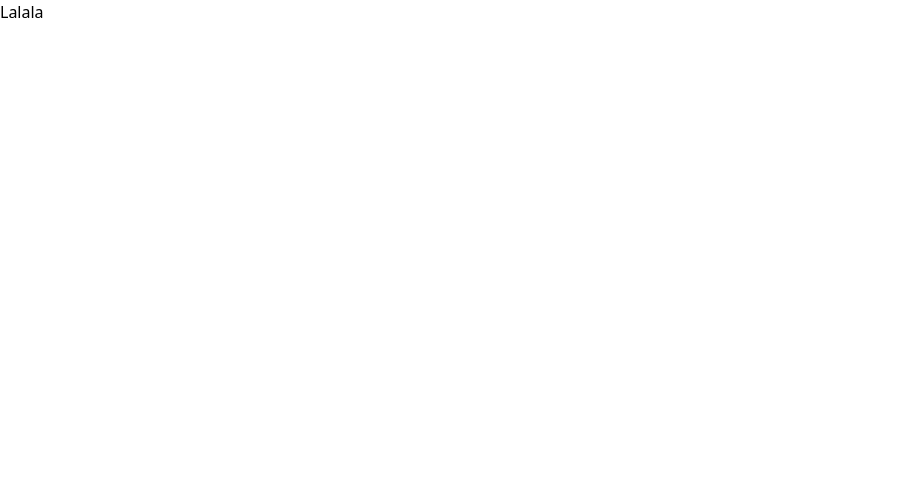
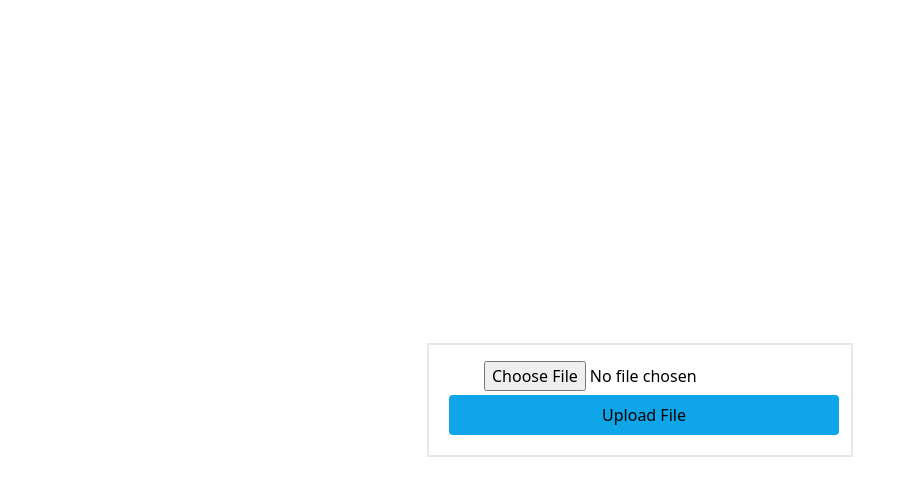
Before and after one commit to marcgj/LAUZHACK23-OpenSystems, a React (Create React App) app in the folder frontend/: page / in a window 1280 px wide. Shown: the top 496 px of the page, without its empty margins (0-915 px from the left). Built offline with nearby package versions, Linux system fonts and the light colour scheme.

Commit message:
send file done

```diff
--- a/frontend/package.json
+++ b/frontend/package.json
@@ -8,6 +8,7 @@
     "@testing-library/user-event": "^13.5.0",
     "react": "^18.2.0",
     "react-dom": "^18.2.0",
+    "react-router-dom": "^6.20.1",
     "react-scripts": "5.0.1",
     "web-vitals": "^2.1.4"
   },
--- a/frontend/src/App.js
+++ b/frontend/src/App.js
@@ -1,7 +1,19 @@
 import "./App.css";
+import "./pages/fileUpload";
+import FileUpload from "./pages/fileUpload";
+import { BrowserRouter, Routes, Route } from "react-router-dom";
 
 function App() {
-  return <div className="App">Lalala</div>;
+  return (
+    <div className="App">
+      <BrowserRouter>
+        <Routes>
+          <Route index path="/" element={<FileUpload />} />
+          <Route path="/chat" element={"WIP"}></Route>
+        </Routes>
+      </BrowserRouter>
+    </div>
+  );
 }
 
 export default App;
--- /dev/null
+++ b/frontend/src/pages/fileUpload.js
@@ -0,0 +1,70 @@
+import React, { useState } from "react";
+import { useNavigate } from "react-router-dom";
+
+export default function FileUpload() {
+  const [file, setFile] = useState();
+  const [isUploading, setIsUploading] = useState(false);
+  const [errorMsg, setErrorMsg] = useState(" ");
+  const navigate = useNavigate();
+
+  function onSubmit(e) {
+    e.preventDefault();
+
+    if (!file) {
+      setErrorMsg("No file selected!");
+      return;
+    }
+
+    setIsUploading(true);
+    const data = new FormData();
+    data.append("file", file);
+
+    fetch("https://localhost/fileupload", {
+      method: "POST",
+      body: data,
+    })
+      .then((res) => {
+        if (res.status === 200) {
+          navigate("chat");
+        }
+      })
+      .catch((err) => {
+        setIsUploading(false);
+        setErrorMsg("Error while uploading file");
+      });
+  }
+
+  const spinner = (
+    <div
+      class="block h-8 w-8 m-auto animate-spin rounded-full border-4 border-solid border-current border-r-transparent align-[-0.125em] motion-reduce:animate-[spin_1.5s_linear_infinite]"
+      role="status"
+    >
+      <span class="!absolute !-m-px !h-px !w-px !overflow-hidden !whitespace-nowrap !border-0 !p-0 ![clip:rect(0,0,0,0)]">
+        Loading...
+      </span>
+    </div>
+  );
+
+  return (
+    <div className="flex flex-col h-screen ">
+      <form
+        className="m-auto text-center p-4 border-2 w-1/3"
+        onSubmit={onSubmit}
+      >
+        {isUploading ? (
+          spinner
+        ) : (
+          <input type="file" onChange={(e) => setFile(e.target.files[0])} />
+        )}
+
+        <button
+          type="submit"
+          className="p-2 bg-sky-500 w-full m-1 rounded hover:bg-sky-600"
+        >
+          Upload File
+        </button>
+        <span className="text-red-500">{errorMsg}</span>
+      </form>
+    </div>
+  );
+}
--- a/frontend/tailwind.config.js
+++ b/frontend/tailwind.config.js
@@ -1,6 +1,6 @@
 /** @type {import('tailwindcss').Config} */
 module.exports = {
-  content: ["*.js"],
+  content: ["./src/**/*.{html,js,jsx}"],
   theme: {
     extend: {},
   },
```
Also changed, not shown: 1 other file (tests, documents, lock files or other folders).
